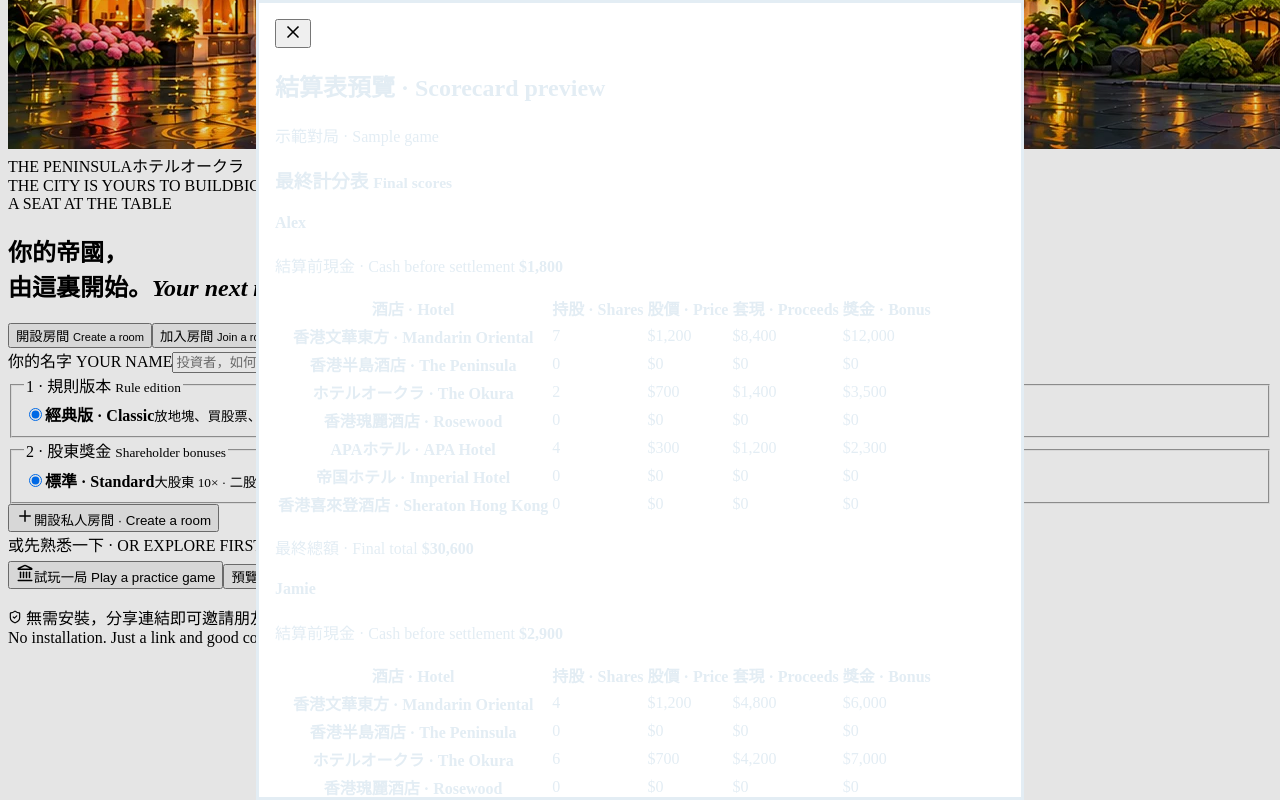
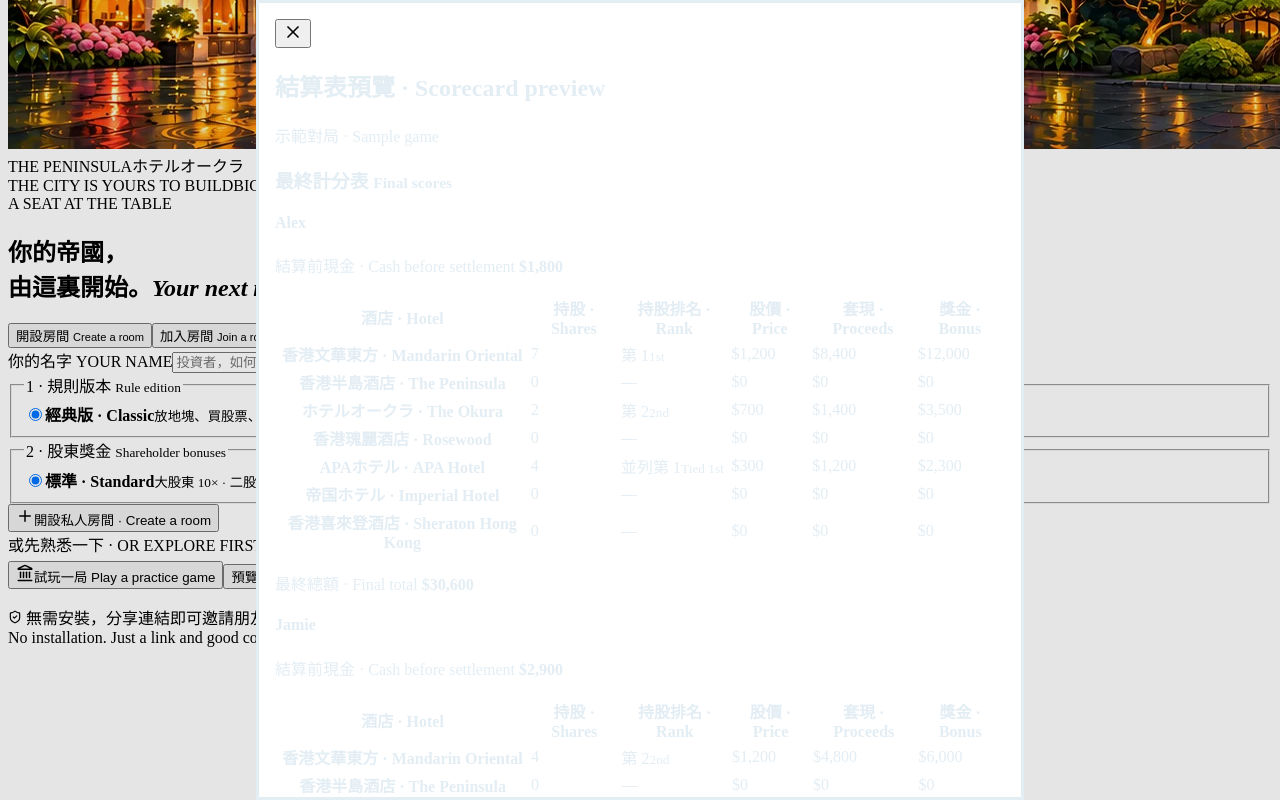
Before and after one commit to bruce-tp/acquire-boardgame, a Next.js app: page / in a window 1280 px wide. Both pictures are taken after a click on the button "預覽結算表 · Preview scorecard". Shown: the part 2294-3094 px from the top of the page. Built offline with nearby package versions, Linux system fonts and the light colour scheme.

Commit message:
Show player shareholding ranks on the final scorecard

```diff
--- a/app/globals.css
+++ b/app/globals.css
@@ -497,3 +497,6 @@
 }
 
 .holdings-panel .scorecard-hotel-row > :is(th, td) { color: var(--hotel); }
+
+.holdings-panel td.scorecard-rank { font-size: 14px; white-space: nowrap; }
+.scorecard-rank small { display: block; font-size: 11px; }
--- a/app/page.tsx
+++ b/app/page.tsx
@@ -35,9 +35,15 @@ function Emblem({c=0,small=false}:{c?:number;small?:boolean}){const h=HOTELS[c];
 function FinalScorecard({view}:{view:View}){
   const entries=view.players.map((player,index)=>({player,score:view.finalScores?.[index]}))
     .sort((a,b)=>(b.player.cash??0)-(a.player.cash??0));
+  const sharesByHotel=HOTELS.map(hotel=>
+    entries.map(({score})=>score?.hotels.find(row=>row.id===hotel.id)?.shares??0),
+  );
 
   return <section aria-label="最終計分表 · Final scores">
     <h3>最終計分表 <small>Final scores</small></h3>
+    {view.finalScores&&view.players.length===2&&<p className="muted">
+      排名只計玩家，股東獎金可受市場虛擬持股影響。 · Ranks compare players. The market’s virtual holding can affect bonuses.
+    </p>}
     {entries.map(({player,score},index)=><section className="holdings-panel" key={index}>
       <h4>{player.name}</h4>
       {score&&<>
@@ -45,14 +51,24 @@ function FinalScorecard({view}:{view:View}){
         <div className="holdings-scroll">
           <table>
             <thead><tr>
-              <th>酒店 · Hotel</th><th>持股 · Shares</th><th>股價 · Price</th>
+              <th>酒店 · Hotel</th><th>持股 · Shares</th><th scope="col">持股排名 · Rank</th><th>股價 · Price</th>
               <th>套現 · Proceeds</th><th>獎金 · Bonus</th>
             </tr></thead>
-            <tbody>{score.hotels.map(hotel=><tr key={hotel.id} className="scorecard-hotel-row" style={{'--hotel':HOTELS[hotel.id].colour} as React.CSSProperties}>
-              <th scope="row">{HOTELS[hotel.id].zh} · {HOTELS[hotel.id].name}</th>
-              <td>{hotel.shares}</td><td>{money(hotel.sharePrice)}</td>
-              <td>{money(hotel.sale)}</td><td>{money(hotel.bonus)}</td>
-            </tr>)}</tbody>
+            <tbody>{score.hotels.map(hotel=>{
+              const shareCounts=sharesByHotel[hotel.id];
+              const rank=1+shareCounts.filter(count=>count>hotel.shares).length;
+              const ordinal=['1st','2nd','3rd'][rank-1]??`${rank}th`;
+              const tied=shareCounts.filter(count=>count===hotel.shares).length>1;
+              return <tr key={hotel.id} className="scorecard-hotel-row" style={{'--hotel':HOTELS[hotel.id].colour} as React.CSSProperties}>
+                <th scope="row">{HOTELS[hotel.id].zh} · {HOTELS[hotel.id].name}</th>
+                <td>{hotel.shares}</td>
+                <td className="scorecard-rank">
+                  {hotel.shares>0?<>{tied?'並列第':'第'} {rank}<small>{tied?'Tied ':''}{ordinal}</small></>:'—'}
+                </td>
+                <td>{money(hotel.sharePrice)}</td>
+                <td>{money(hotel.sale)}</td><td>{money(hotel.bonus)}</td>
+              </tr>;
+            })}</tbody>
           </table>
         </div>
       </>}
```
